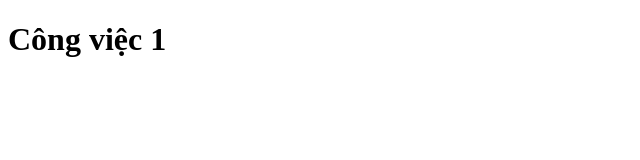
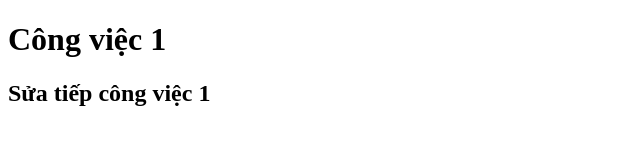
Before and after one commit to Quyen1257/duan5, a plain HTML site: page index.html in a window 1280 px wide. Shown: the whole page, without its empty margins (0-640 px from the left). Drawn offline with Linux system fonts and the light colour scheme.

Commit message:
2. sửa congviec1 lần tiếp

```diff
--- a/index.html
+++ b/index.html
@@ -7,5 +7,6 @@
 </head>
 <body>
     <h1>Công việc 1</h1>
+    <h2>Sửa tiếp công việc 1</h2>
 </body>
 </html>
```
